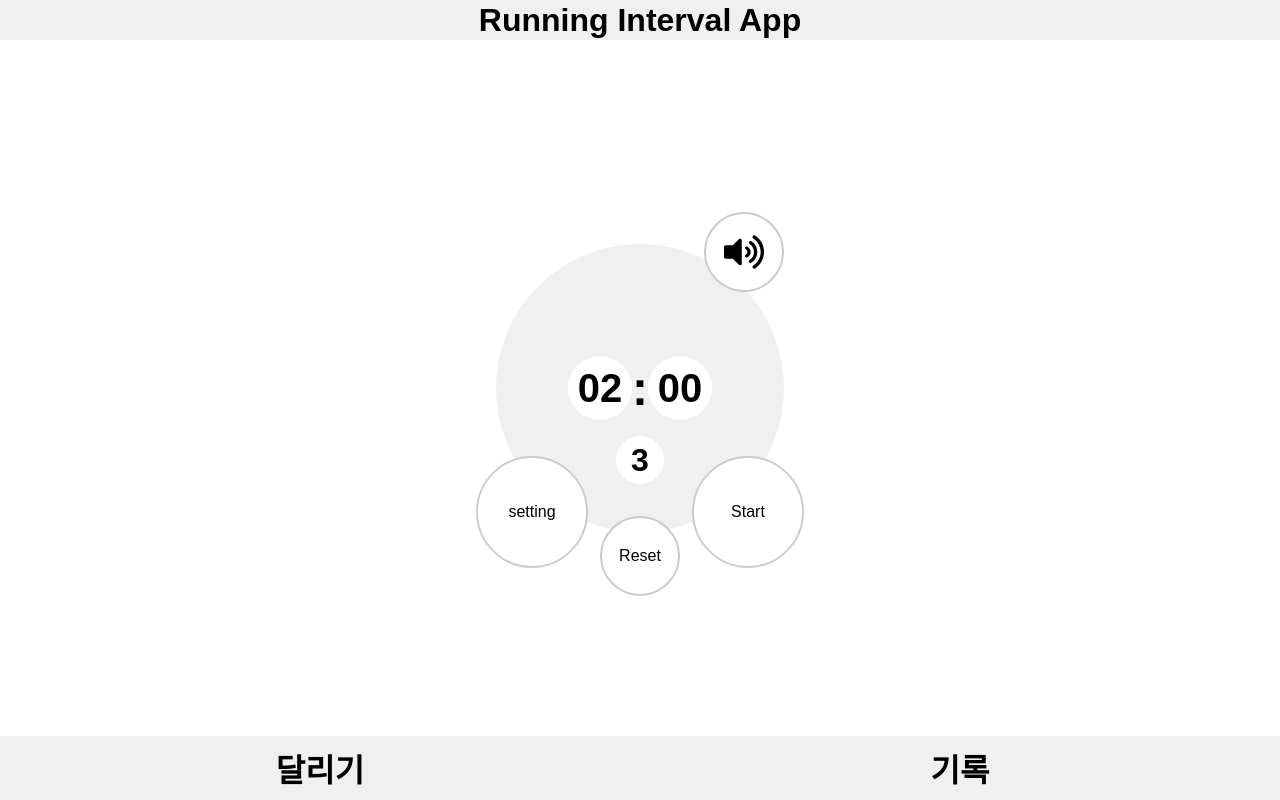
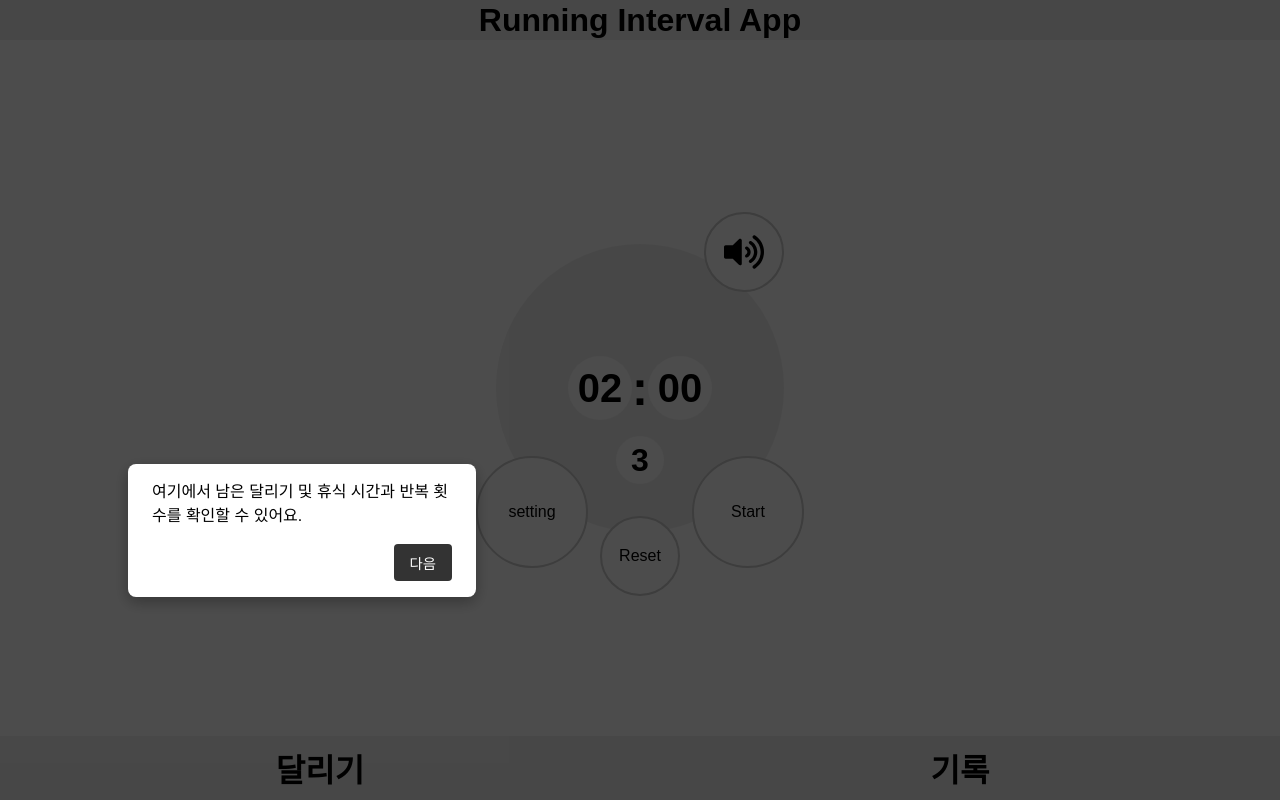
Before and after one commit to bjs0306b/running-interval-app, a React (Vite) app: page / in a window 1280 px wide. Built offline with nearby package versions, Linux system fonts and the light colour scheme.

Commit message:
사용자 가이드 기능 추가

```diff
--- a/src/components/SettingModal.tsx
+++ b/src/components/SettingModal.tsx
@@ -149,9 +149,7 @@ const SettingModal: React.FC = () => {
             {presets.map((preset) => (
               <PresetItem key={preset.id}>
                 <PresetName onClick={() => handleApplyPreset(preset)}>
-                  {/* preset.name 부분만 PresetTitle로 감싸줍니다. */}
                   <PresetTitle>{preset.name}</PresetTitle>
-                  {/* 나머지 설명 부분은 PresetDetails로 감싸줍니다. */}
                   <PresetDetails>
                     {`(러닝: ${String(
                       preset.runningTimeMinutes
--- a/src/page/RunningPage.tsx
+++ b/src/page/RunningPage.tsx
@@ -1,4 +1,4 @@
-import React, { useEffect } from "react";
+import React, { useEffect, useState } from "react";
 
 // zustand store
 import {
@@ -9,6 +9,7 @@ import {
 import { useRecordStore } from "../store/recordStore";
 import { useAudioStore } from "../store/audioStore";
 import { useRunStateStore } from "../store/runStateStore";
+import { useTutorialStore } from "../store/uiStore";
 
 // components
 import StartButton from "../components/StartButton";
@@ -26,6 +27,14 @@ import {
   RepeatCount,
   CountDownTime,
 } from "../styling/Runningpage.styled";
+
+import {
+  GuideBox,
+  GuideButton,
+  GuideButtonContainer,
+  GuideText,
+  TutorialOverlay,
+} from "../styling/Tutorial.styled";
 
 const RunningPage: React.FC = () => {
   const minutes = useTimerStore((state) => state.minutes);
@@ -54,6 +63,65 @@ const RunningPage: React.FC = () => {
   const countDown = useRunStateStore((state) => state.countDown);
   const setCountDown = useRunStateStore((state) => state.setCountDown);
   const toggleTimer = useTimerStore((state) => state.toggleTimer);
+  const hasSeenTutorial = useTutorialStore((state) => state.hasSeenTutorial);
+  const finishTutorial = useTutorialStore((state) => state.finishTutorial);
+
+  const [tutorialStep, setTutorialStep] = useState(0);
+
+  const tutorialSteps = [
+    {
+      targetId: "timer-display",
+      text: "여기에서 남은 달리기 및 휴식 시간과 반복 횟수를 확인할 수 있어요.",
+      position: { top: "58%", left: "10%"},
+    },
+    {
+      targetId: "setting-button",
+      text: "'setting' 버튼을 눌러 달리기와 휴식 시간을 설정할 수 있어요.",
+      position: { top: "70%", left: "3%" },
+    },
+    {
+      targetId: "start-button",
+      text: "설정이 끝나면 'start' 버튼을 눌러 인터벌 트레이닝을 시작하세요.",
+      position: { top: "70%", right: "3%" },
+    },
+    {
+      targetId: "silent-button",
+      text: "'sound' 버튼을 눌러 알림음 진동으로 바꿀 수 있어요.",
+      position: { top: "15%", left: "3%" },
+    },
+    {
+      targetId: "record-tab",
+      text: "운동이 끝나면 기록 탭에서 지난 운동 기록을 확인할 수 있어요.",
+      position: { top: "75%", right: "3%" },
+    },
+  ];
+
+  const handleNextTutorial = () => {
+    if (tutorialStep < tutorialSteps.length - 1) {
+      setTutorialStep(tutorialStep + 1);
+    } else {
+      finishTutorial();
+    }
+  };
+
+  const renderTutorial = () => {
+    if (hasSeenTutorial) return null;
+
+    const currentStep = tutorialSteps[tutorialStep];
+
+    return (
+      <TutorialOverlay>
+        <GuideBox {...currentStep.position}>
+          <GuideText>{currentStep.text}</GuideText>
+          <GuideButtonContainer>
+            <GuideButton onClick={handleNextTutorial}>
+              {tutorialStep === tutorialSteps.length - 1 ? "완료" : "다음"}
+            </GuideButton>
+          </GuideButtonContainer>
+        </GuideBox>
+      </TutorialOverlay>
+    );
+  };
 
   useEffect(() => {
     setMinutes(runningTimeMinutes);
@@ -155,6 +223,7 @@ const RunningPage: React.FC = () => {
 
   return (
     <RunningPageContainer>
+      {renderTutorial()}
       <TimerWrapper>
         <SilentButton />
         {isCountDown ? (
@@ -164,8 +233,13 @@ const RunningPage: React.FC = () => {
         ) : (
           <ClockContainer>
             <RepeatCount>{currentRepeat}</RepeatCount>
-            <ClockTime data-testid="clock-time-m">{String(minutes).padStart(2, "0")}</ClockTime>:
-            <ClockTime data-testid="clock-time-s">{String(seconds).padStart(2, "0")}</ClockTime>
+            <ClockTime data-testid="clock-time-m">
+              {String(minutes).padStart(2, "0")}
+            </ClockTime>
+            :
+            <ClockTime data-testid="clock-time-s">
+              {String(seconds).padStart(2, "0")}
+            </ClockTime>
           </ClockContainer>
         )}
         <SettingButton />
--- a/src/store/uiStore.ts
+++ b/src/store/uiStore.ts
@@ -1,9 +1,16 @@
 import { create } from "zustand";
+import { persist } from "zustand/middleware";
 
 interface UiState {
     isSettingModalOpen: boolean;
     openSettingModal: () => void;
     closeSettingModal: () => void;
+
+}
+
+interface TutorialState {
+    hasSeenTutorial: boolean;
+    finishTutorial: () => void;
 }
 
 export const useUiStore = create<UiState>((set) => ({
@@ -11,3 +18,15 @@ export const useUiStore = create<UiState>((set) => ({
     openSettingModal: () => set({ isSettingModalOpen: true }),
     closeSettingModal: () => set({ isSettingModalOpen: false }),
 }));
+
+export const useTutorialStore = create(
+    persist<TutorialState>(
+        (set) => ({
+            hasSeenTutorial: false,
+            finishTutorial: () => set({ hasSeenTutorial: true }),
+         }),
+         {
+            name: "tutorial-storage",
+         }
+    )
+);
--- /dev/null
+++ b/src/styling/Tutorial.styled.ts
@@ -0,0 +1,56 @@
+import styled from "styled-components";
+
+export const TutorialOverlay = styled.div`
+  position: fixed;
+  top: 0;
+  left: 0;
+  width: 100%;
+  height: 100%;
+  background-color: rgba(0, 0, 0, 0.7);
+  z-index: 1000;
+`;
+
+interface GuideBoxProps {
+    top?: string;
+    left?: string;
+    right?: string;
+    bottom?: string;
+}
+
+export const GuideBox = styled.div<GuideBoxProps>`
+  position: absolute;
+  background-color: white;
+  padding: 1rem 1.5rem;
+  border-radius: 8px;
+  box-shadow: 0 5px 15px rgba(0, 0, 0, 0.3);
+  max-width: 300px;
+  z-index: 1001;
+
+    top: ${(props) => props.top};
+    left: ${(props) => props.left};
+    right: ${(props) => props.right || 'auto'};
+    bottom: ${(props) => props.bottom || 'auto'};
+`;
+
+export const GuideText = styled.p`
+  margin: 0 0 1rem 0;
+  font-size: 1rem;
+  line-height: 1.5;
+`;
+
+export const GuideButtonContainer = styled.div`
+  display: flex;
+  justify-content: flex-end;
+  gap: 0.5rem;
+`;
+
+export const GuideButton = styled.button`
+  padding: 0.5rem 1rem;
+  font-size: 0.9rem;
+  font-weight: 500;
+  color: #fff;
+  background-color: #333;
+  border: none;
+  border-radius: 4px;
+  cursor: pointer;
+`;
```
Also changed, not shown: 1 other file (tests, documents, lock files or other folders).
